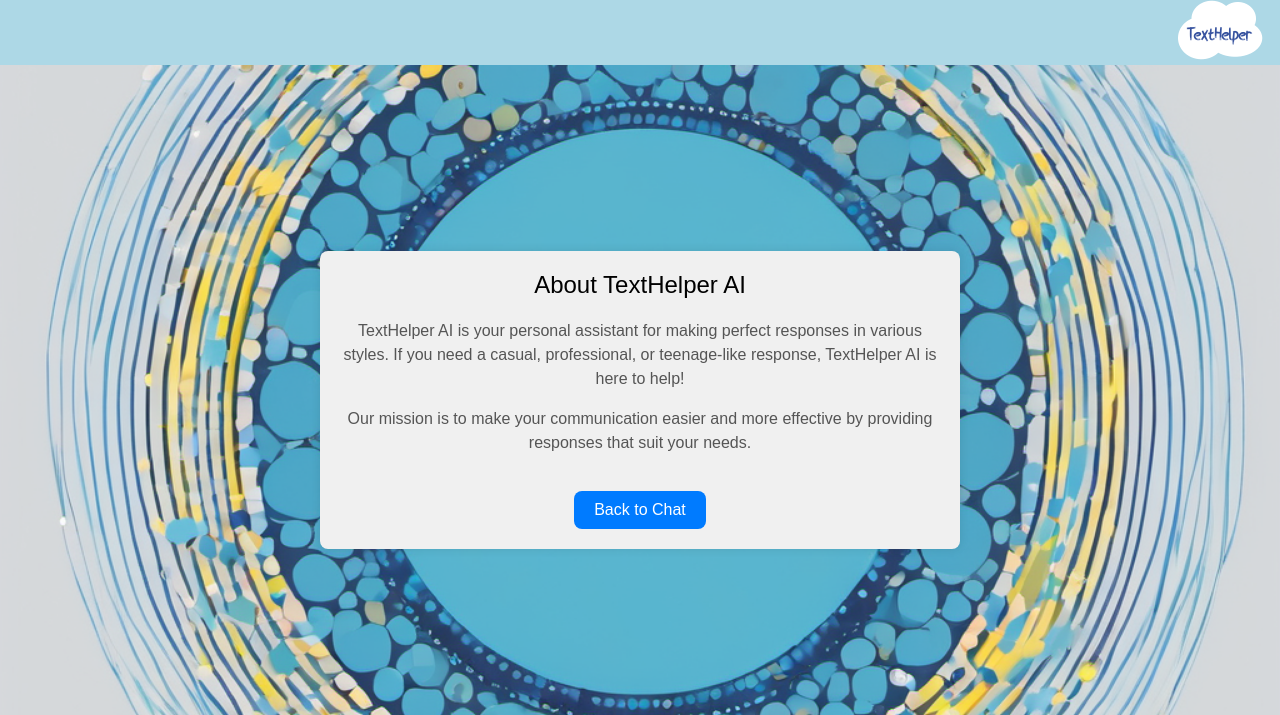
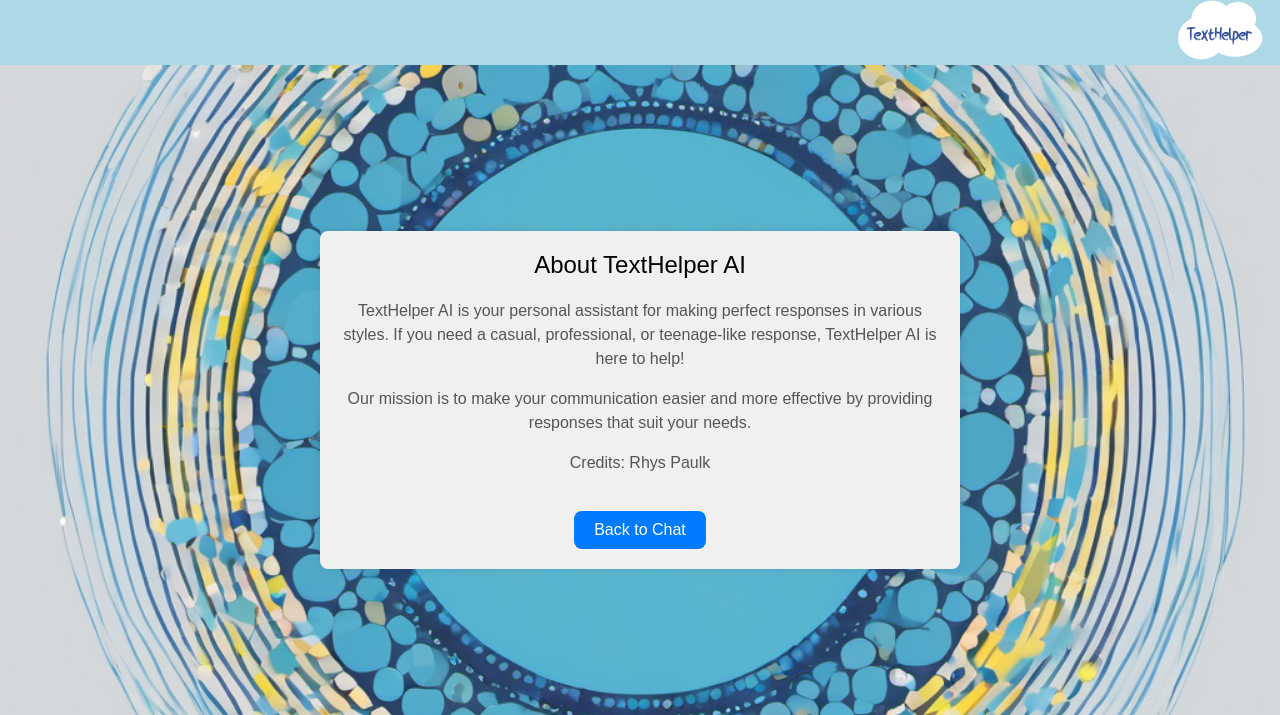
Before and after one commit to Aventei/TextHelper, a Flask app: page /about in a window 1280 px wide. Shown: the top 715 px of the page. Run offline with Flask 3, Linux system fonts and the light colour scheme.

Commit message:
Update about.html

```diff
--- a/templates/about.html
+++ b/templates/about.html
@@ -85,6 +85,7 @@
         <div class="about-content">
             <p>TextHelper AI is your personal assistant for making perfect responses in various styles. If you need a casual, professional, or teenage-like response, TextHelper AI is here to help!</p>
             <p>Our mission is to make your communication easier and more effective by providing  responses that suit your needs.</p>
+            <p>Credits: Rhys Paulk</p>
         </div>
         <a href="/" class="back-link">Back to Chat</a>
     </div>
```
